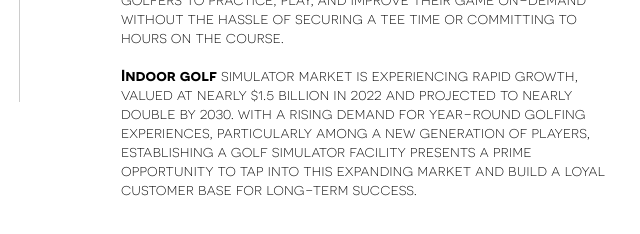
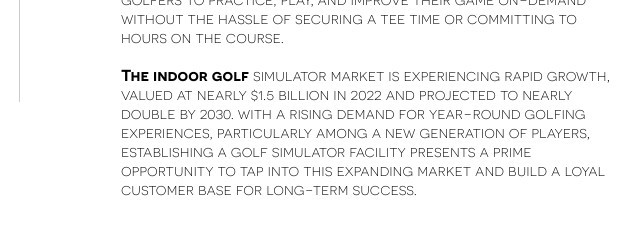
Before and after one commit to skepsy-dev/ParFourGolf, a website: page index.html in a window 1280 px wide. Both pictures are taken after a click on the button "About". Shown: the part 338-572 px from the top of the page, 241-881 px from the left. Drawn offline with Linux system fonts and the light colour scheme.

Commit message:
update to about page copy, minor.

```diff
--- a/index.html
+++ b/index.html
@@ -66,7 +66,7 @@
                 <br><br>
                 <span style="font-family: tabFont;">Par 4</span> offers a convenient, high-tech alternative, allowing golfers to practice, play, and improve their game on-demand without the hassle of securing a tee time or committing to hours on the course.
                 <br><br>
-                <span style="font-family: tabFont;">Indoor golf </span> simulator market
+                <span style="font-family: tabFont;">The indoor golf </span> simulator market
                 is experiencing rapid growth, valued at nearly $1.5 billion in 2022 and projected to nearly double by 2030. with a rising demand for year-round golfing experiences, particularly among a new generation of players, establishing a golf simulator facility presents a prime opportunity to tap into this expanding market and build a loyal customer base for long-term success.
                 <!-- <br><br>  -->
             </p>
```
